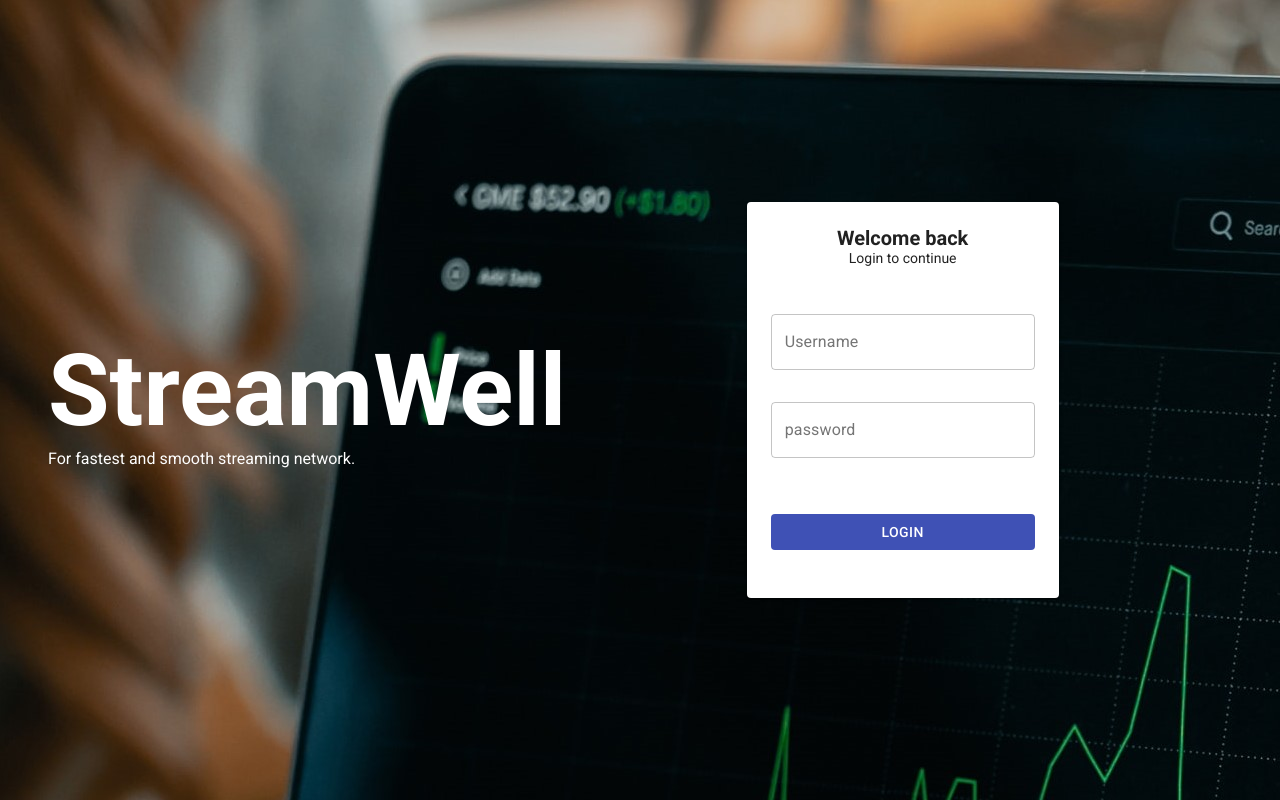
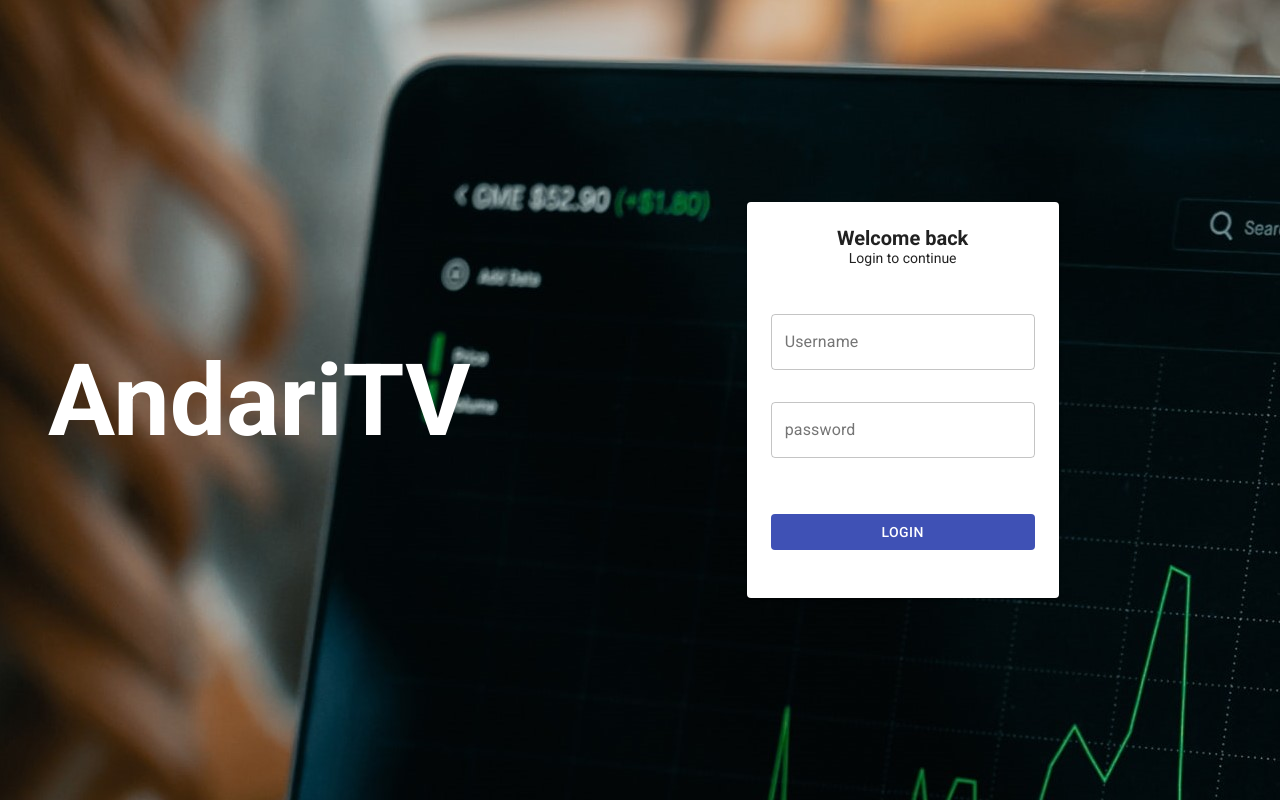
Before and after one commit to harik-6/rtmp-panel, a React (Create React App) app: page / in a window 1280 px wide. Built offline with nearby package versions, Linux system fonts and the light colour scheme.

Commit message:
name changes

```diff
--- a/src/pages/login.js
+++ b/src/pages/login.js
@@ -103,10 +103,7 @@ const Login = () => {
         <Grid item lg={12} alignItems="center" container spacing={1}>
           <Grid item lg={7}>
             <div className={classes.txtcnt}>
-              <p className={classes.maintxt}>StreamWell</p>
-              <p className={classes.subtxt}>
-                For fastest and smooth streaming network.
-              </p>
+              <p className={classes.maintxt}>AndariTV</p>
             </div>
           </Grid>
           <Grid item lg={3}>
```
